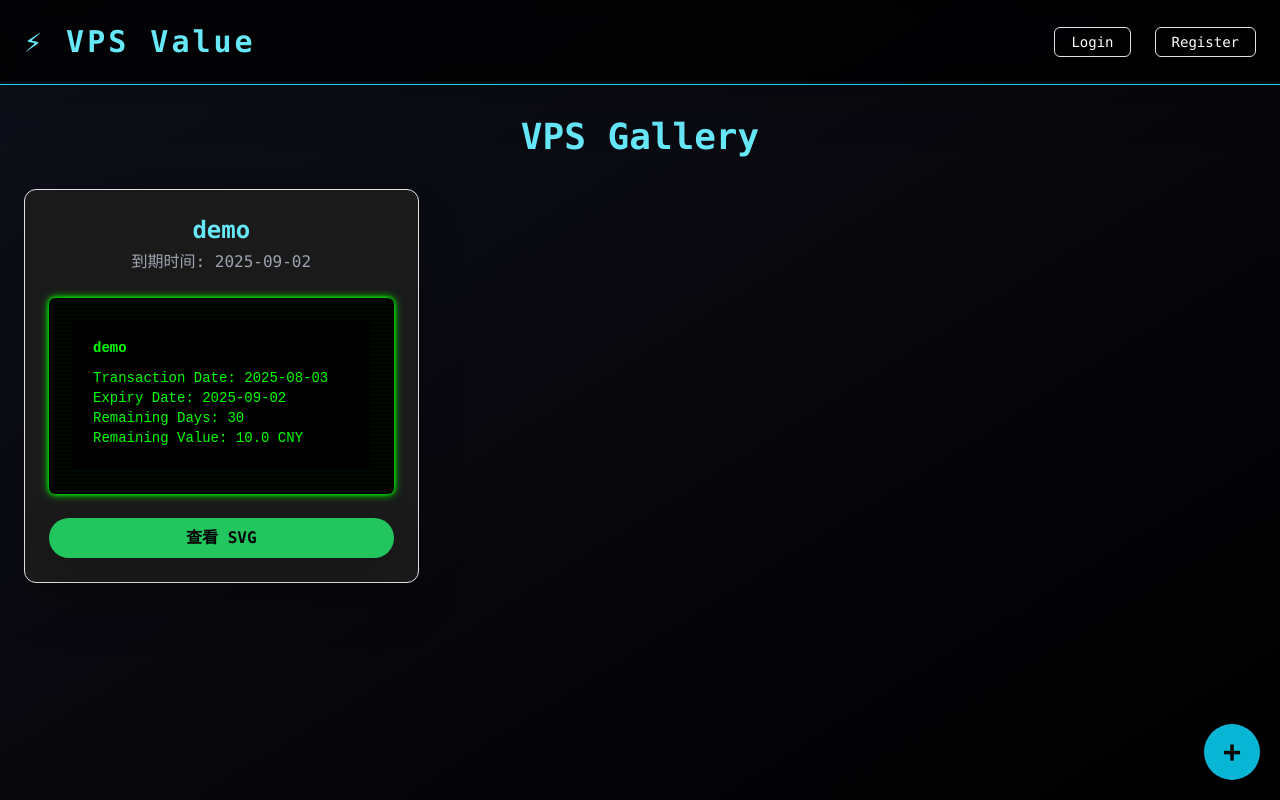
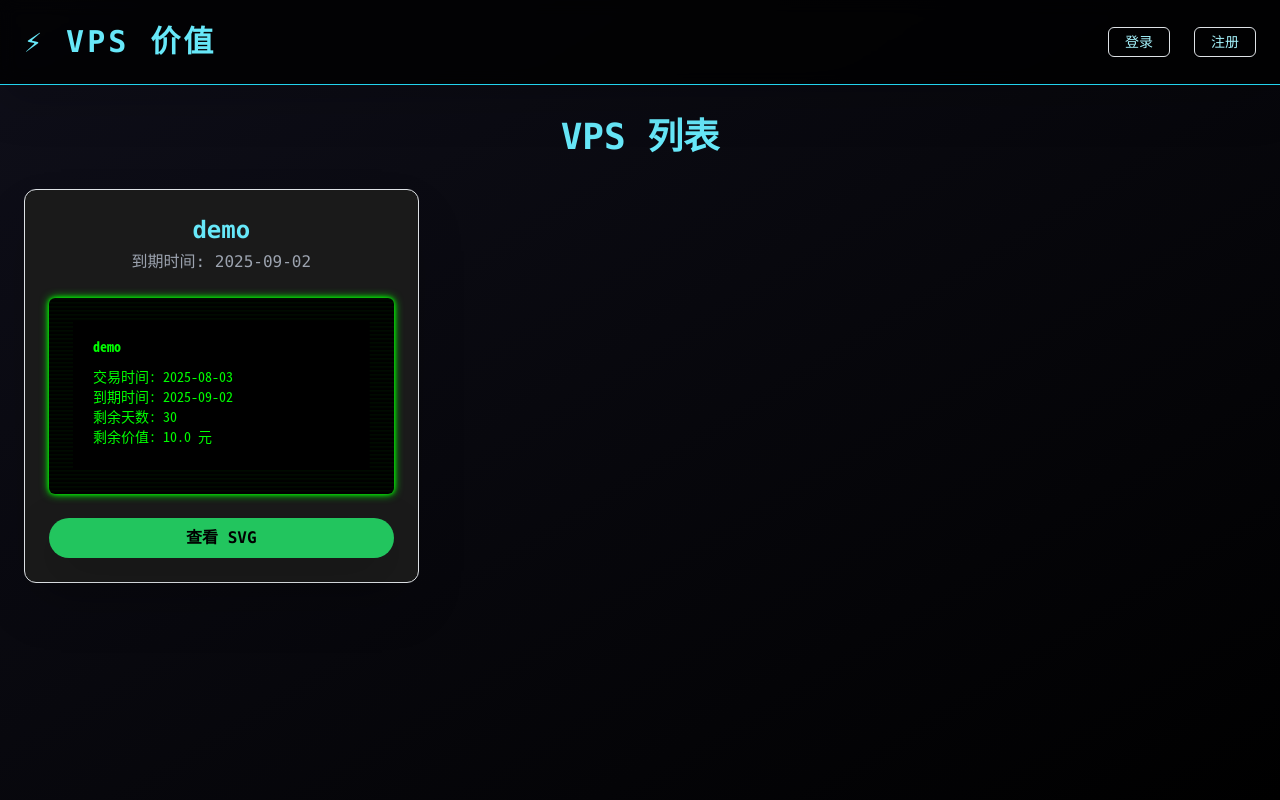
Before and after one commit to podcctv/vps-value-calculator, a Flask app: page /vps in a window 1280 px wide. Run offline with Flask 3, Linux system fonts and the light colour scheme; data comes from the database, SQL or seed files in the repository; some libraries are stand-ins or nearby versions.

Commit message:
feat: overhaul vps page style

```diff
--- a/templates/vps.html
+++ b/templates/vps.html
@@ -1,8 +1,8 @@
 <!DOCTYPE html>
-<html lang="en">
+<html lang="zh">
 <head>
     <meta charset="UTF-8">
-    <title>VPS Gallery</title>
+    <title>VPS 列表</title>
     <link href="https://fonts.googleapis.com/css2?family=Orbitron&family=Share+Tech+Mono&display=swap" rel="stylesheet">
     <link rel="stylesheet" href="https://cdn.jsdelivr.net/npm/bootstrap@5.3.2/dist/css/bootstrap.min.css">
     <script src="https://cdn.tailwindcss.com"></script>
@@ -11,25 +11,26 @@
 <body class="bg-gradient-to-br from-[#0f0f1a] to-[#000000] text-white min-h-screen font-mono">
 <nav class="flex justify-between items-center px-6 py-4 bg-black/80 backdrop-blur shadow-lg border-b border-cyan-400">
     <h1 class="text-3xl font-extrabold text-cyan-300 tracking-widest">
-        <a href="{{ url_for('vps_list') }}">⚡ VPS Value</a>
+        <a href="{{ url_for('vps_list') }}">⚡ VPS 价值</a>
     </h1>
     <div class="flex gap-4 items-center">
         {% if current_user %}
-        <span class="text-sm text-gray-300">Hi, {{ current_user.username }}</span>
-        <a class="text-sm border border-yellow-400 px-3 py-1 rounded hover:bg-yellow-400 hover:text-black transition" href="{{ url_for('manage_vps') }}">管理 VPS</a>
+        <span class="text-sm text-gray-300">你好, {{ current_user.username }}</span>
+        <a class="text-sm border border-cyan-400 hover:bg-cyan-600 text-cyan-200 hover:text-white px-3 py-1 rounded transition" href="{{ url_for('add_vps') }}">添加 VPS</a>
+        <a class="text-sm border border-cyan-400 hover:bg-cyan-600 text-cyan-200 hover:text-white px-3 py-1 rounded transition" href="{{ url_for('manage_vps') }}">管理 VPS</a>
         {% if current_user.is_admin %}
-        <a class="text-sm border border-orange-400 px-3 py-1 rounded hover:bg-orange-700 transition" href="{{ url_for('manage_users') }}">Manage Users</a>
+        <a class="text-sm border border-cyan-400 hover:bg-cyan-600 text-cyan-200 hover:text-white px-3 py-1 rounded transition" href="{{ url_for('manage_users') }}">用户管理</a>
         {% endif %}
-        <a class="text-sm border border-cyan-400 px-3 py-1 rounded hover:bg-cyan-700 transition" href="{{ url_for('logout') }}">Logout</a>
+        <a class="text-sm border border-cyan-400 hover:bg-cyan-600 text-cyan-200 hover:text-white px-3 py-1 rounded transition" href="{{ url_for('logout') }}">退出登录</a>
         {% else %}
-        <a class="text-sm border border-cyan-400 px-3 py-1 rounded hover:bg-cyan-700 transition" href="{{ url_for('login') }}">Login</a>
-        <a class="text-sm border border-orange-400 px-3 py-1 rounded hover:bg-orange-700 transition" href="{{ url_for('register') }}">Register</a>
+        <a class="text-sm border border-cyan-400 hover:bg-cyan-600 text-cyan-200 hover:text-white px-3 py-1 rounded transition" href="{{ url_for('login') }}">登录</a>
+        <a class="text-sm border border-cyan-400 hover:bg-cyan-600 text-cyan-200 hover:text-white px-3 py-1 rounded transition" href="{{ url_for('register') }}">注册</a>
         {% endif %}
     </div>
 </nav>
 
 <div class="container mx-auto px-4 py-8">
-    <h1 class="text-center text-4xl font-bold text-cyan-300 mb-8">VPS Gallery</h1>
+    <h1 class="text-center text-4xl font-bold text-cyan-300 mb-8">VPS 列表</h1>
     {% if vps_list %}
     <div class="grid gap-6 sm:grid-cols-2 lg:grid-cols-3">
         {% for vps in vps_list %}
@@ -48,11 +49,11 @@
         {% endfor %}
     </div>
     {% else %}
-    <p class="text-center">No VPS entries found.</p>
+    <p class="text-center">暂无 VPS 条目。</p>
     {% endif %}
 </div>
 
-<a href="{{ url_for('add_vps') }}" class="bg-cyan-500 hover:bg-cyan-400 text-black font-bold fixed bottom-5 right-5 w-14 h-14 flex items-center justify-center rounded-full shadow-lg shadow-cyan-300/50 transition text-3xl">+</a>
+
 
 <div class="modal fade" id="svgModal" tabindex="-1" aria-hidden="true">
   <div class="modal-dialog modal-dialog-centered modal-xl">
@@ -66,8 +67,8 @@
         <p class="mt-3 text-center" id="svgInfo"></p>
       </div>
       <div class="modal-footer">
-        <button class="btn btn-secondary" id="copyLinkBtn">Copy Link</button>
-        <a href="#" id="downloadLink" class="btn btn-primary" download>Download</a>
+        <button class="btn btn-secondary" id="copyLinkBtn">复制链接</button>
+        <a href="#" id="downloadLink" class="btn btn-primary" download>下载</a>
       </div>
     </div>
   </div>
@@ -96,7 +97,7 @@
     fetch(svgUrl).then(res => res.text()).then(svg => {
       svgDisplay.innerHTML = svg;
     });
-    info.textContent = vendor + (expiry ? ' - Expires: ' + expiry : '');
+    info.textContent = vendor + (expiry ? ' - 到期时间: ' + expiry : '');
     downloadLink.href = svgUrl;
     document.getElementById('copyLinkBtn').onclick = () => {
       navigator.clipboard.writeText(svgUrl);
```
Also changed, not shown: templates/admin_users.html (+8 -8 lines), templates/login.html (+6 -6 lines), templates/manage_vps.html (+10 -8 lines), templates/register.html (+6 -6 lines), templates/vps.svg.
